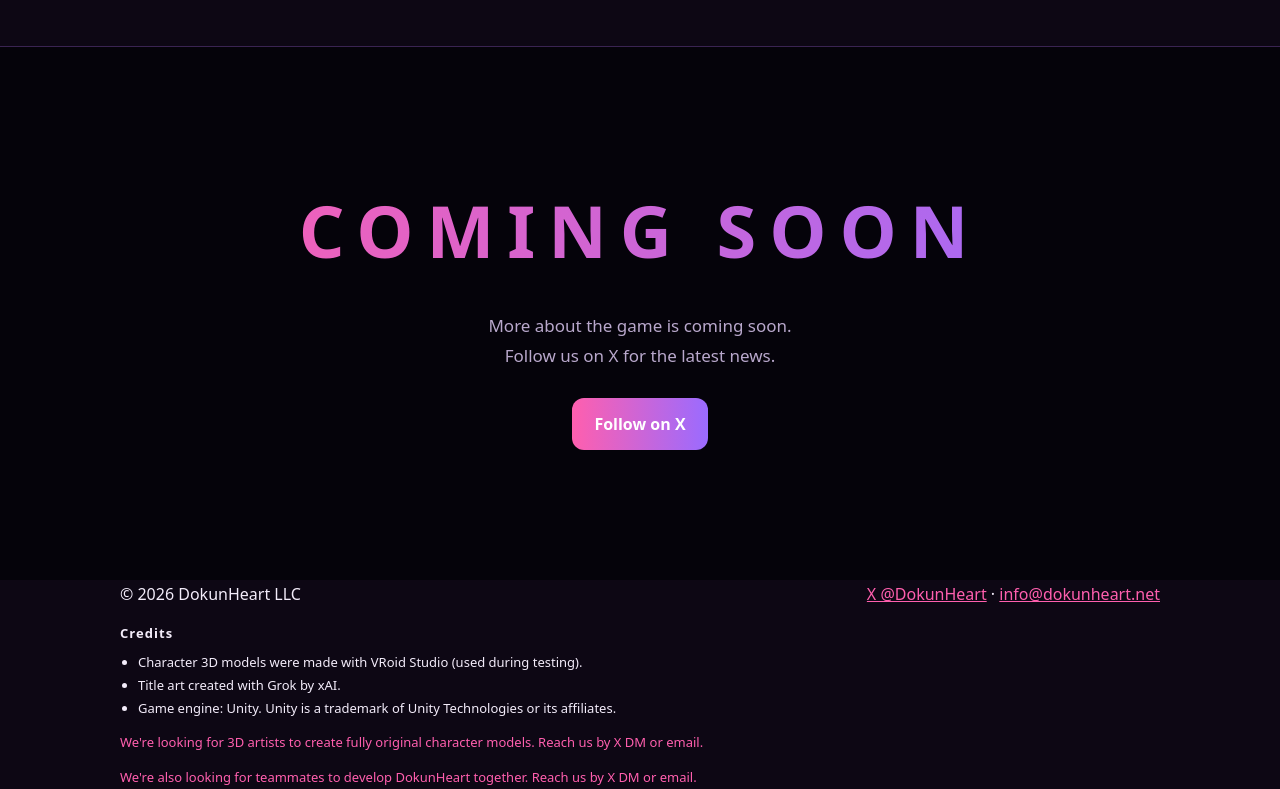
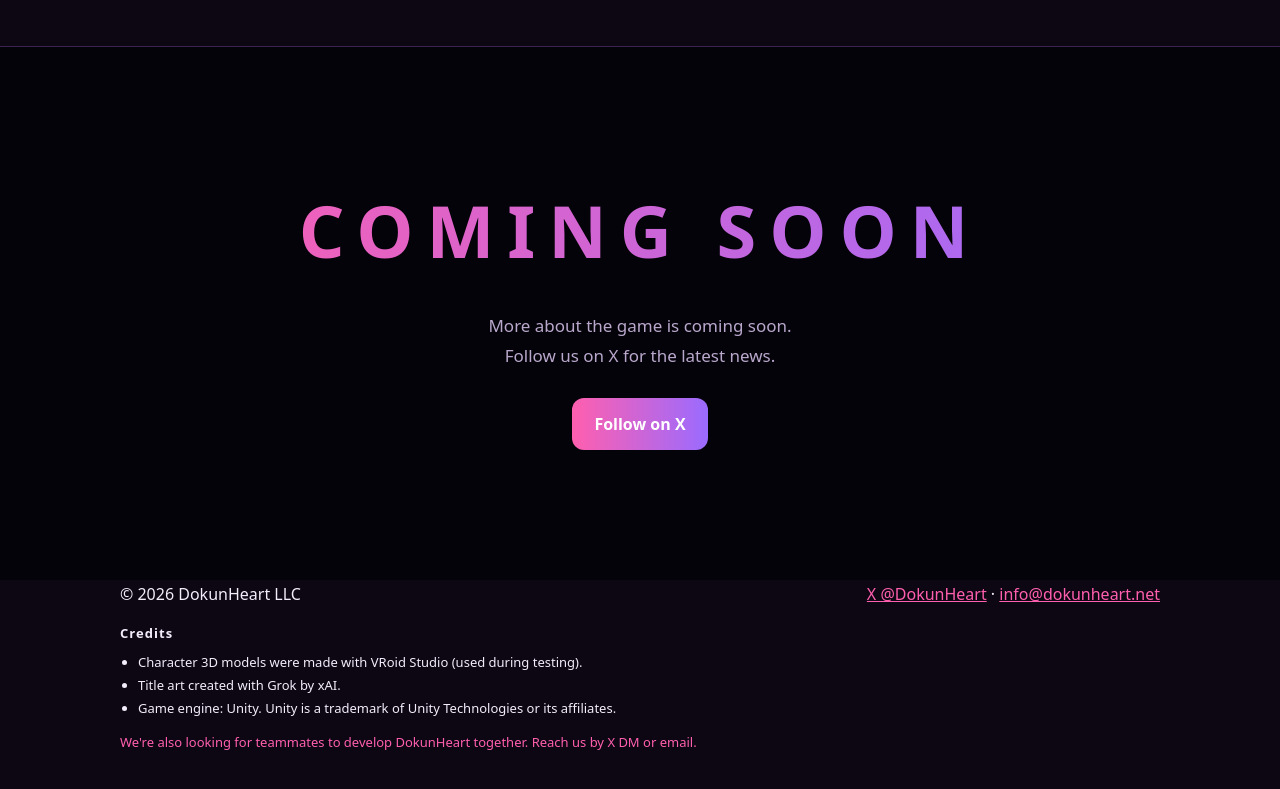
Before and after one commit to DokunHeart/dokunheart-site, a plain HTML site: page index.html in a window 1280 px wide. Shown: the part 2028-2817 px from the top of the page. After the commit the page ends 2782 px from the top, so only its background shows below. Drawn offline with Linux system fonts and the light colour scheme.

Commit message:
3Dモデルの募集を外す(制作をお願いする方が決まったため)

```diff
--- a/index.html
+++ b/index.html
@@ -232,7 +232,6 @@
         <li><span class="ja">タイトルの絵は Grok(xAI)を使って作りました。</span><span class="en">Title art created with Grok by xAI.</span></li>
         <li><span class="ja">ゲームエンジン: Unity。Unity は Unity Technologies(またはその関連会社)の商標です。</span><span class="en">Game engine: Unity. Unity is a trademark of Unity Technologies or its affiliates.</span></li>
       </ul>
-      <p class="recruit"><span class="ja">フルスクラッチの3Dモデルを作ってくださる方を募集しています。X の DM か メールでご連絡ください。</span><span class="en">We're looking for 3D artists to create fully original character models. Reach us by X DM or email.</span></p>
       <!-- 2026-10-05、MYSTICA「このゲームを一緒に開発してくれる人も募集していますと付けておいて」 -->
       <p class="recruit"><span class="ja">DokunHeart を一緒に開発してくださる仲間も募集しています。X の DM か メールでご連絡ください。</span><span class="en">We're also looking for teammates to develop DokunHeart together. Reach us by X DM or email.</span></p>
     </div>
```
